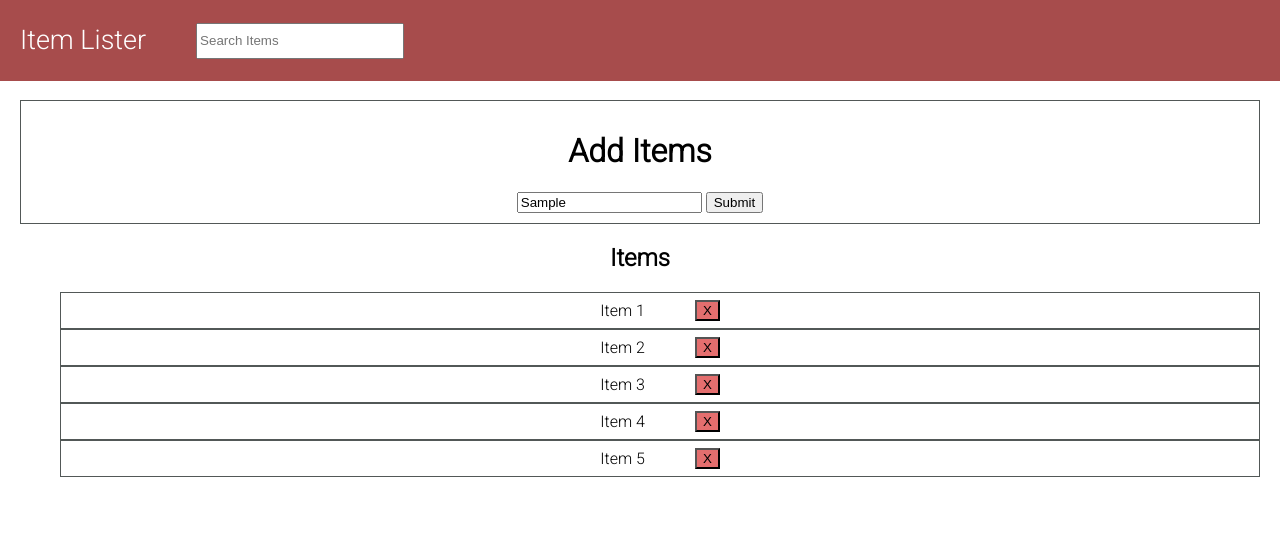
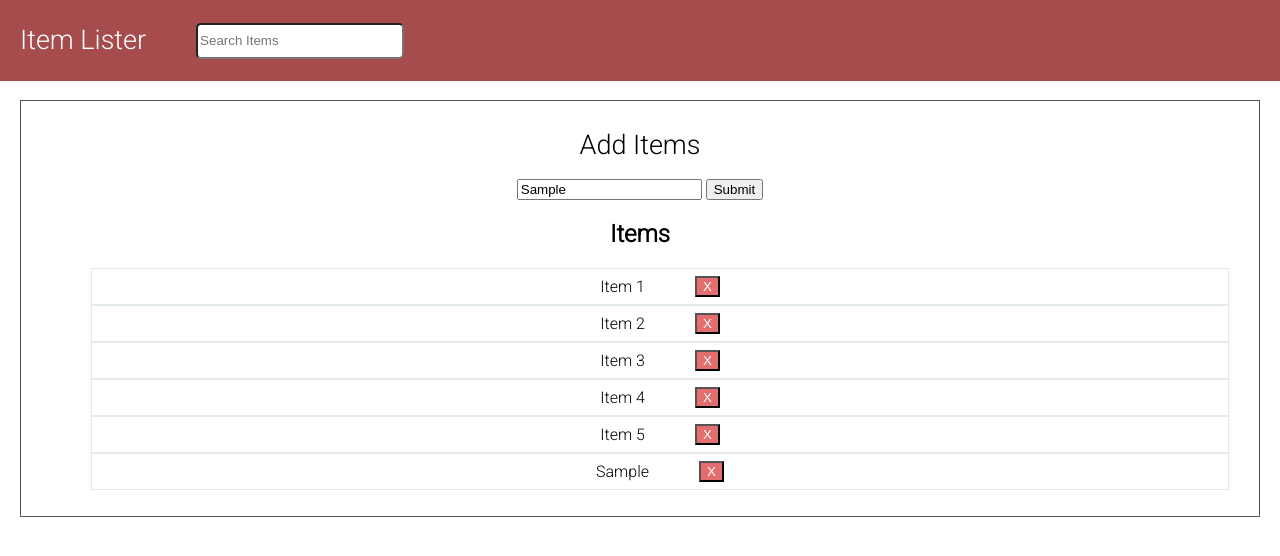
Before and after one commit to Suliman-A/Items-Lister, a plain HTML site: page index.html in a window 1280 px wide. Both pictures are taken after typing "Sample" into the empty fields and a click on the input "Submit". Shown: the top 556 px of the page. Drawn offline with Linux system fonts and the light colour scheme.

Commit message:
add vanila JS funtionalities

```diff
--- a/index.html
+++ b/index.html
@@ -11,38 +11,37 @@
 
 <body>
 
-    <header id="main-header">
+    <header id="main-header" class="main-header">
         <div>
             <h1 id="header-tilte">Item Lister</h1>
         </div>
 
         <div>
-            <input type="text" class="search-form" placeholder="Search Items">
+            <input type="text" id="filter" class="search-form" placeholder="Search Items">
         </div>
     </header>
 
     <div class="container">
 
-        <div id="card">
+        <div id="main">
             <h1>Add Items</h1>
-            <input class="textFeild" name="item" placeholder="Your Item..">
-            <input type="submit" value="Submit">
+            <form id="addForm">
+                <input id="inputItem" class="textFeild" name="item" placeholder="Your Item..">
+                <input type="submit" value="Submit">
+            </form>
+
+            <h2 class="items-title">Items</h2>
+            <ul id="items">
+                <li class="list-group-items">Item 1 <button class="delete-btn delete">X</button> </li>
+                <li class="list-group-items">Item 2 <button class="delete-btn delete">X</button></li>
+                <li class="list-group-items">Item 3 <button class="delete-btn delete">X</button></li>
+                <li class="list-group-items">Item 4 <button class="delete-btn delete">X</button></li>
+                <li class="list-group-items">Item 5 <button class="delete-btn delete">X</button></li>
+            </ul>
+
         </div>
-
-
-        <div>
-            <h2 class="items-title">Items</h2>
-            <ul>
-                <li class="list-group-items">Item 1 <button class="delete-btn">X</button> </li>
-                <li class="list-group-items">Item 2 <button class="delete-btn">X</button></li>
-                <li class="list-group-items">Item 3 <button class="delete-btn">X</button></li>
-                <li class="list-group-items">Item 4 <button class="delete-btn">X</button></li>
-                <li class="list-group-items">Item 5 <button class="delete-btn">X</button></li>
-            </ul>
-        </div>
-
     </div>
-
+    <script src="main.js"></script>
 </body>
 
 </html>
--- a/main.js
+++ b/main.js
@@ -0,0 +1,61 @@
+var form = document.getElementById('addForm');
+var itemList = document.getElementById('items');
+var filter = document.getElementById('filter');
+// Form submit event
+form.addEventListener('submit', addItem);
+// delete event
+itemList.addEventListener('click', removeItem);
+// filter event
+filter.addEventListener('keyup', filterItems);
+
+// Add item
+function addItem(e){
+    e.preventDefault();
+
+    // Get input value
+    var newItem = document.getElementById('inputItem').value;
+
+    // Create new li element
+    var li = document.createElement('li');
+    // add class name
+    li.className = 'list-group-items';
+    // add text node with input value
+    li.appendChild(document.createTextNode(newItem));
+
+    // create del button element
+    var deleteBtn = document.createElement('button');
+    deleteBtn.className = 'delete-btn';
+    deleteBtn.appendChild(document.createTextNode('X'));
+
+    // append button to li
+    li.appendChild(deleteBtn);
+    // append li to list
+    itemList.appendChild(li);
+}
+
+// Remove item
+function removeItem(e){
+    if(e.target.classList.contains('delete')){
+        if(confirm('Are you sure?')){
+            var li = e.target.parentElement;
+            itemList.removeChild(li);
+        }
+    }
+}
+
+// Filter items
+function filterItems(e){
+    // convert text to lowerCase
+    var text = e.target.value.toLowerCase();
+    // get lis
+    var items = itemList.getElementsByTagName('li');
+    //covert to array
+    Array.from(items).forEach(function(item){
+        var itemName = item.firstChild.textContent;
+        if(itemName.toLowerCase().indexOf(text) != -1){
+            item.style.display = 'block';
+        } else {
+            item.style.display = 'none';
+        }
+    });
+}
--- a/style.css
+++ b/style.css
@@ -7,11 +7,7 @@ body {
   font-family: "Roboto", sans-serif;
 }
 
-.container {
-  text-align: center;
-}
-
-#main-header {
+.main-header {
   display: flex;
   align-items: center;
   background: #a74c4c;
@@ -28,21 +24,25 @@ body {
   margin-left: 50px;
   width: 200px;
   height: 30px;
+  border-radius: 5px;
+}
+
+.container {
+  text-align: center;
+  margin: 100px 20px 20px 20px;
+  padding: 10px;
+  border: #525857 1px solid;
 }
 
 .delete-btn {
   margin-left: 50px;
   background-color: rgb(228, 110, 110);
+  color: white;
 }
-#header-tilte {
+
+h1 {
   font-size: 27px;
   font-weight: 400;
-}
-
-#card {
-  margin: 100px 20px 20px 20px;
-  padding: 10px;
-  border: #525857 1px solid;
 }
 
 ul li {
@@ -52,5 +52,5 @@ ul li {
   list-style: none;
   padding: 7px;
   margin: 0 20px 0 20px;
-  border: solid 1px #525857;
+  border: solid 1px #e2ebe8;
 }
```
